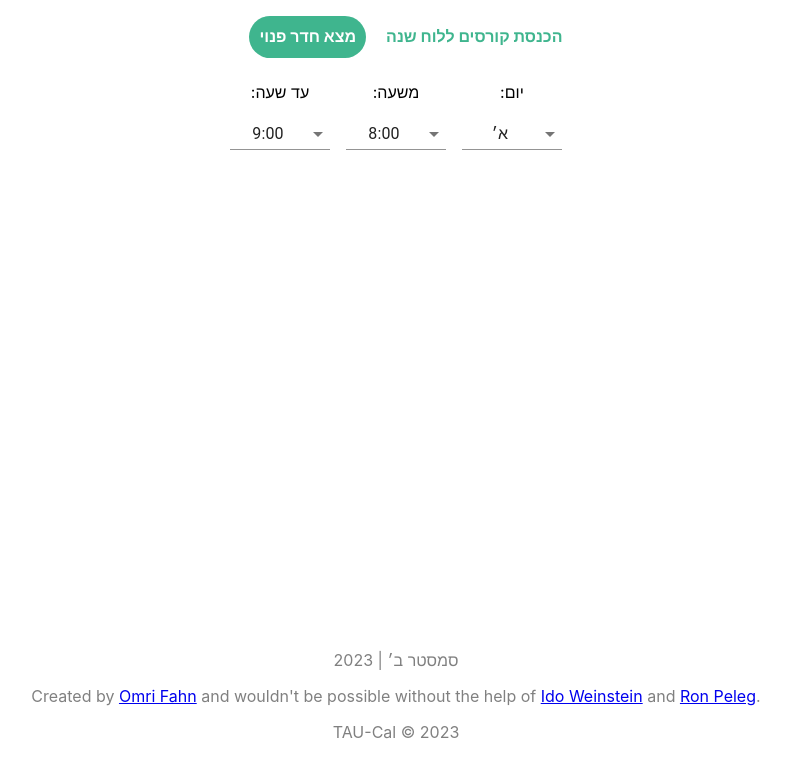
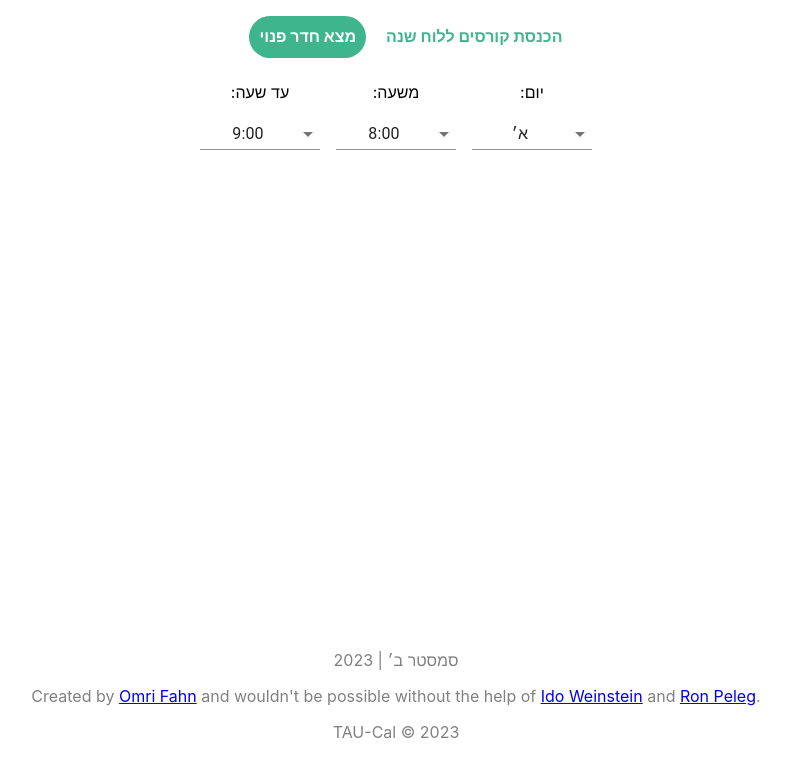
Before and after one commit to omrifahn/TAU-Cal, a React (Create React App) app: page / in a window 1280 px wide. Shown: the top 778 px of the page, without its empty margins (244-1030 px from the left). Built offline with nearby package versions, Linux system fonts and the light colour scheme.

Commit message:
Revert "div auto width"
This reverts commit 73dee81a241bc45a3da305963c0b1722b3b72c40.

```diff
--- a/src/components/rooms_finder_components/FreeRoomsFinder.js
+++ b/src/components/rooms_finder_components/FreeRoomsFinder.js
@@ -12,10 +12,8 @@ import {Fab} from "@material-ui/core";
 const useStyles = makeStyles((theme) => ({
     formControl: {
         margin: theme.spacing(1),
-        minWidth: 100,
-        width: 'auto',
+        minWidth: 120,
     },
-
     button: {
         backgroundColor: green[500],
         color: 'white',
```
